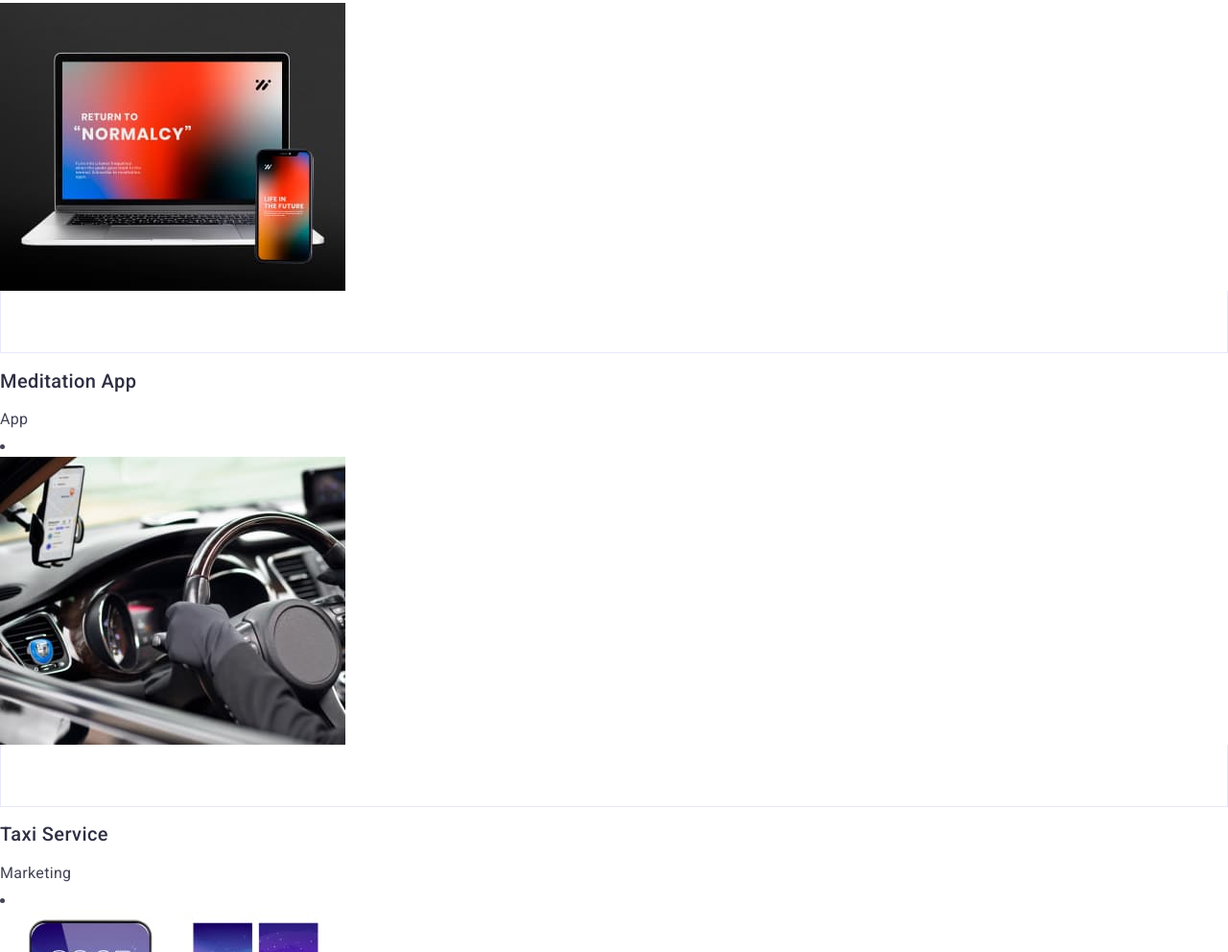
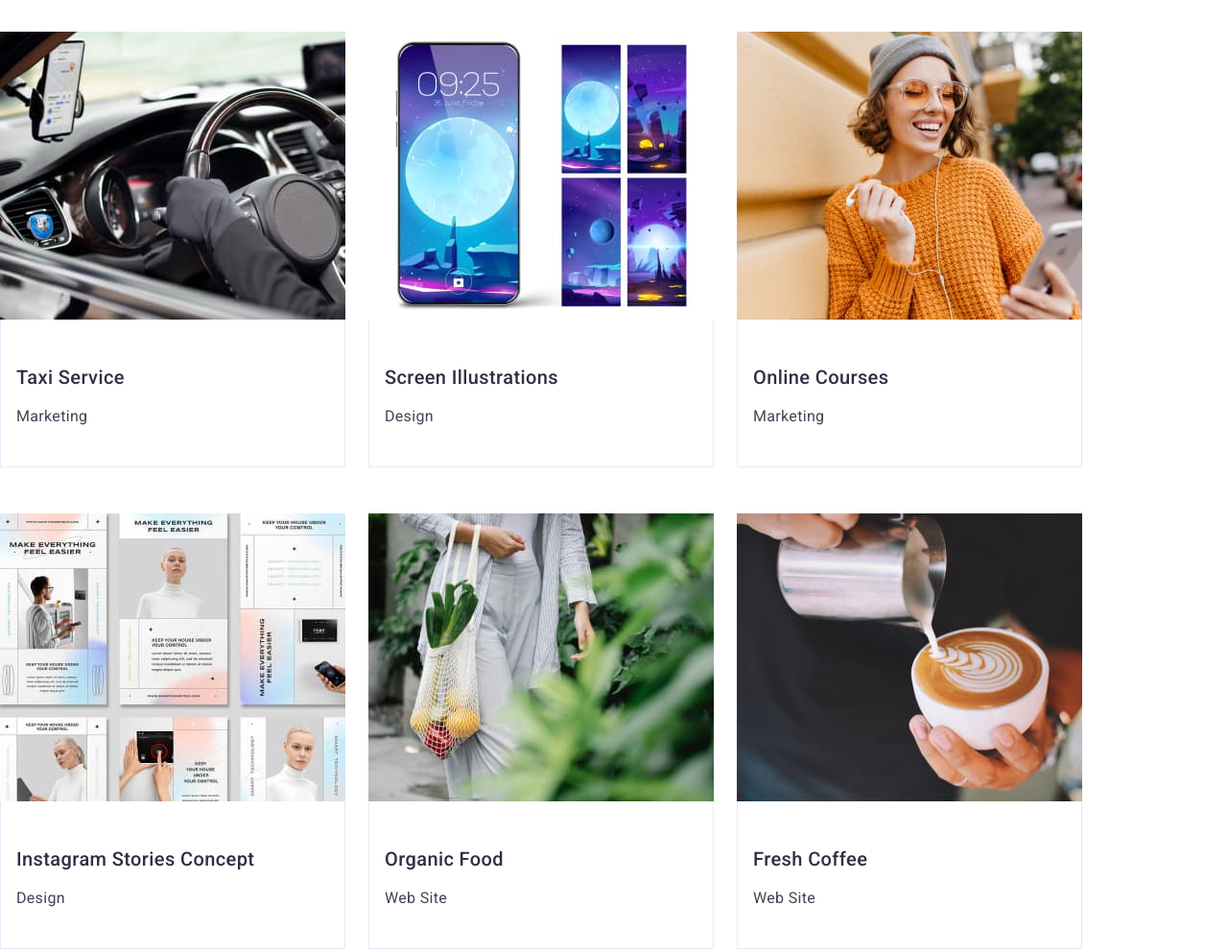
Before and after one commit to Logihas/goit-markup-hw-03, a plain HTML site: page portfolio.html in a window 1280 px wide. Shown: the part 752-1744 px from the top of the page at 96% size. Drawn offline with nearby package versions, Linux system fonts and the light colour scheme.

Commit message:
Update portfolio.html

```diff
--- a/portfolio.html
+++ b/portfolio.html
@@ -44,14 +44,14 @@
 
     <ul class="list-two-p">
         <li class="li-portfolio"><a href="" class="link"><img src="./images/portfolio/portfolio1.jpg" alt="purple page with login to bank" width="360" height="300"><div class="portfolio-div"><h2 class="heading-portfolio">Banking App Interface Concept</h2><p class="paragraph-portfolio">App</p></div></a></li>
-        <li class="li-portfolio"><a href="" class="link"><img src="./images/portfolio/portfolio2.jpg" alt="payment by phone via barcode" width="360" height="300"><div class="portfolio-div"></div><h2 class="heading-portfolio">Cashless Payment</h2><p class="paragraph-portfolio">Marketing</p></div></a></li>
-        <li class="li-portfolio"><a href="" class="link"><img src="./images/portfolio/portfolio3.jpg" alt="laptop with red wallpaper" width="360" height="300"><div class="portfolio-div"></div><h2 class="heading-portfolio">Meditation App</h2><p class="paragraph-portfolio">App</p></div></a></li>
-        <li class="li-portfolio"><a href="" class="link"><img src="./images/portfolio/portfolio4.jpg" alt="taxi car with GPS" width="360" height="300"><div class="portfolio-div"></div><h2 class="heading-portfolio">Taxi Service</h2><p class="paragraph-portfolio">Marketing</p></div></a></li>
-        <li class="li-portfolio"><a href="" class="link"><img src="./images/portfolio/portfolio5.jpg" alt="smartphone with the moon on the wallpaper" width="360" height="300"><div class="portfolio-div"></div><h2 class="heading-portfolio">Screen Illustrations</h2><p class="paragraph-portfolio">Design</p></div></a></li>
-        <li class="li-portfolio"><a href="" class="link"><img src="./images/portfolio/portfolio6.jpg" alt="smiling girl in orange sweater" width="360" height="300"><div class="portfolio-div"></div><h2 class="heading-portfolio">Online Courses</h2><p class="paragraph-portfolio">Marketing</p></div></a></li>
-        <li class="li-portfolio"><a href="" class="link"><img src="./images/portfolio/portfolio7.jpg" alt="instagram stories concept" width="360" height="300"><div class="portfolio-div"></div><h2 class="heading-portfolio">Instagram Stories Concept</h2><p class="paragraph-portfolio">Design</p></div></a></li>
-        <li class="li-portfolio"><a href="" class="link"><img src="./images/portfolio/portfolio8.jpg" alt="girl dressed in white with a bag of vegetables" width="360" height="300"><div class="portfolio-div"></div><h2 class="heading-portfolio">Organic Food</h2><p class="paragraph-portfolio">Web Site</p></div></a></li>
-        <li class="li-portfolio"><a href="" class="link"><img src="./images/portfolio/portfolio9.jpg" alt="pouring milk into coffee" width="360" height="300"><div class="portfolio-div"></div><h2 class="heading-portfolio">Fresh Coffee</h2><p class="paragraph-portfolio">Web Site</p></div></a></li>
+        <li class="li-portfolio"><a href="" class="link"><img src="./images/portfolio/portfolio2.jpg" alt="payment by phone via barcode" width="360" height="300"><div class="portfolio-div"><h2 class="heading-portfolio">Cashless Payment</h2><p class="paragraph-portfolio">Marketing</p></div></a></li>
+        <li class="li-portfolio"><a href="" class="link"><img src="./images/portfolio/portfolio3.jpg" alt="laptop with red wallpaper" width="360" height="300"><div class="portfolio-div"><h2 class="heading-portfolio">Meditation App</h2><p class="paragraph-portfolio">App</p></div></a></li>
+        <li class="li-portfolio"><a href="" class="link"><img src="./images/portfolio/portfolio4.jpg" alt="taxi car with GPS" width="360" height="300"><div class="portfolio-div"><h2 class="heading-portfolio">Taxi Service</h2><p class="paragraph-portfolio">Marketing</p></div></a></li>
+        <li class="li-portfolio"><a href="" class="link"><img src="./images/portfolio/portfolio5.jpg" alt="smartphone with the moon on the wallpaper" width="360" height="300"><div class="portfolio-div"><h2 class="heading-portfolio">Screen Illustrations</h2><p class="paragraph-portfolio">Design</p></div></a></li>
+        <li class="li-portfolio"><a href="" class="link"><img src="./images/portfolio/portfolio6.jpg" alt="smiling girl in orange sweater" width="360" height="300"><div class="portfolio-div"><h2 class="heading-portfolio">Online Courses</h2><p class="paragraph-portfolio">Marketing</p></div></a></li>
+        <li class="li-portfolio"><a href="" class="link"><img src="./images/portfolio/portfolio7.jpg" alt="instagram stories concept" width="360" height="300"><div class="portfolio-div"><h2 class="heading-portfolio">Instagram Stories Concept</h2><p class="paragraph-portfolio">Design</p></div></a></li>
+        <li class="li-portfolio"><a href="" class="link"><img src="./images/portfolio/portfolio8.jpg" alt="girl dressed in white with a bag of vegetables" width="360" height="300"><div class="portfolio-div"><h2 class="heading-portfolio">Organic Food</h2><p class="paragraph-portfolio">Web Site</p></div></a></li>
+        <li class="li-portfolio"><a href="" class="link"><img src="./images/portfolio/portfolio9.jpg" alt="pouring milk into coffee" width="360" height="300"><div class="portfolio-div"><h2 class="heading-portfolio">Fresh Coffee</h2><p class="paragraph-portfolio">Web Site</p></div></a></li>
     </ul>
         </div>
     </section>
```
